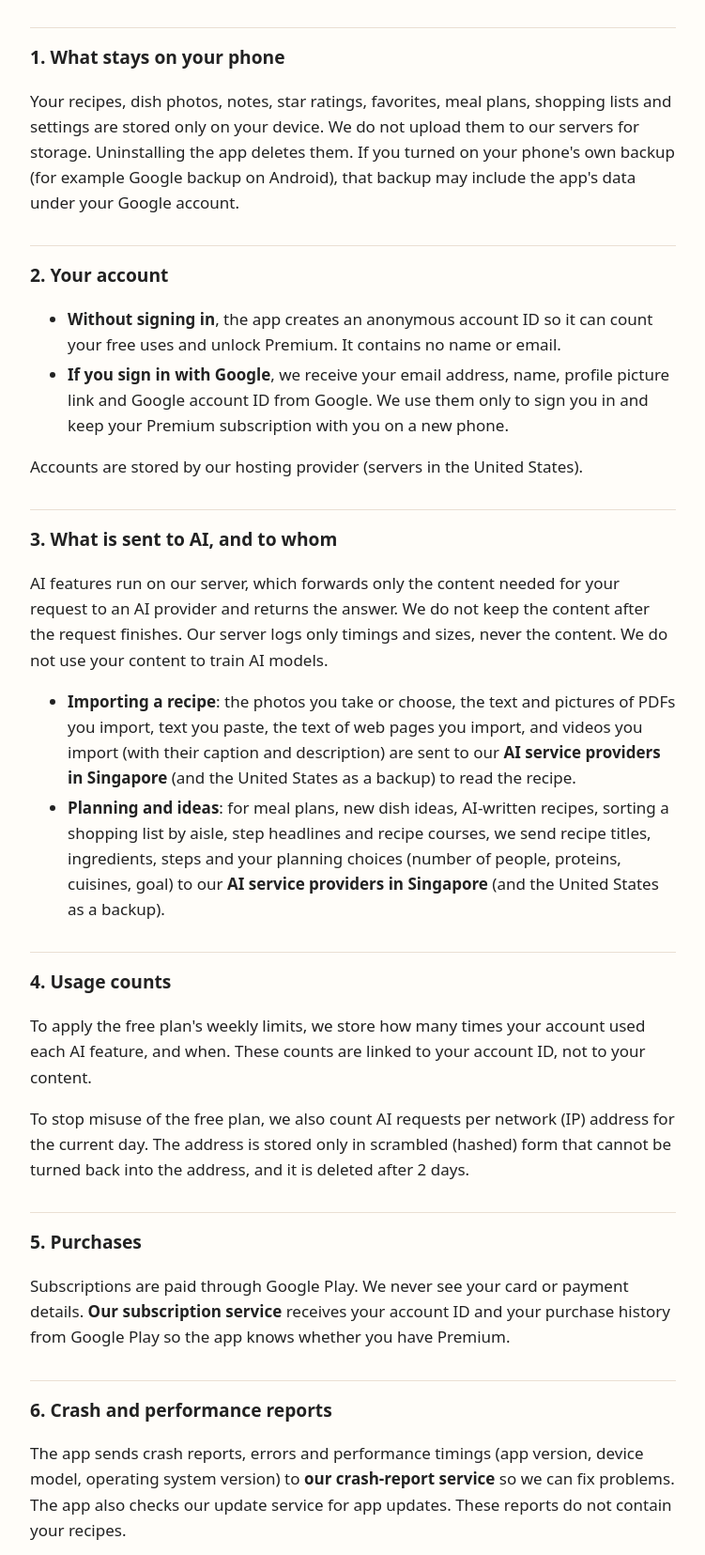
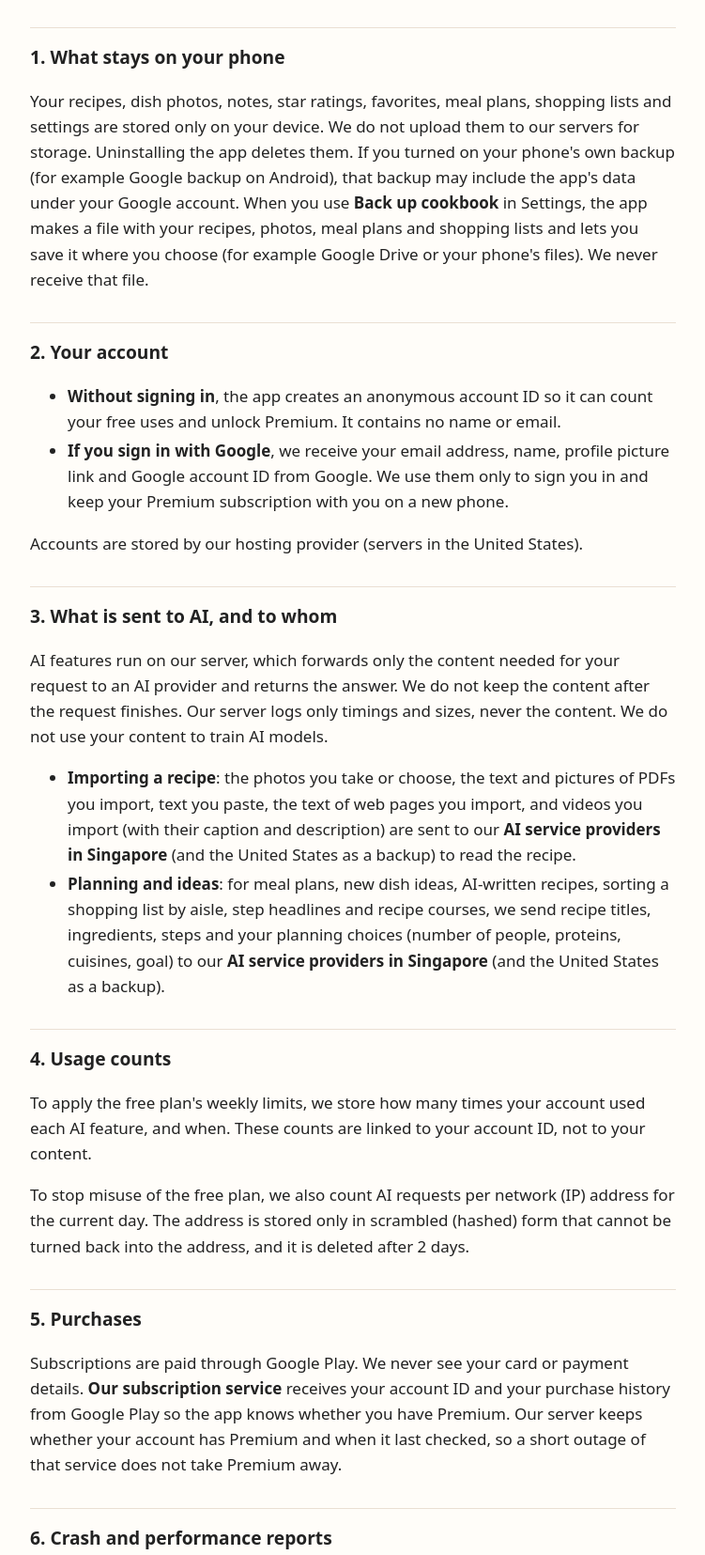
Before and after one commit to vuthanh2611/recipe-buddy, a plain HTML site: page privacy/index.html in a window 1280 px wide. Shown: the part 288-1943 px from the top of the page at 94% size, without its empty margins (264-1015 px from the left). Drawn offline with Linux system fonts and the light colour scheme.

Commit message:
privacy: cookbook backups and Premium status

```diff
--- a/privacy/index.html
+++ b/privacy/index.html
@@ -15,7 +15,7 @@
 <p>This policy explains what the Recipe Buddy app ("we", "the app") collects, why, and who else handles it. In short: your recipes stay on your phone, the things you ask the AI to read are sent to our AI providers only to answer that request, and we never sell your data or show ads.</p>
 
 <h2>1. What stays on your phone</h2>
-<p>Your recipes, dish photos, notes, star ratings, favorites, meal plans, shopping lists and settings are stored only on your device. We do not upload them to our servers for storage. Uninstalling the app deletes them. If you turned on your phone's own backup (for example Google backup on Android), that backup may include the app's data under your Google account.</p>
+<p>Your recipes, dish photos, notes, star ratings, favorites, meal plans, shopping lists and settings are stored only on your device. We do not upload them to our servers for storage. Uninstalling the app deletes them. If you turned on your phone's own backup (for example Google backup on Android), that backup may include the app's data under your Google account. When you use <strong>Back up cookbook</strong> in Settings, the app makes a file with your recipes, photos, meal plans and shopping lists and lets you save it where you choose (for example Google Drive or your phone's files). We never receive that file.</p>
 
 <h2>2. Your account</h2>
 <ul>
@@ -36,7 +36,7 @@
 <p>To stop misuse of the free plan, we also count AI requests per network (IP) address for the current day. The address is stored only in scrambled (hashed) form that cannot be turned back into the address, and it is deleted after 2 days.</p>
 
 <h2>5. Purchases</h2>
-<p>Subscriptions are paid through Google Play. We never see your card or payment details. <strong>Our subscription service</strong> receives your account ID and your purchase history from Google Play so the app knows whether you have Premium.</p>
+<p>Subscriptions are paid through Google Play. We never see your card or payment details. <strong>Our subscription service</strong> receives your account ID and your purchase history from Google Play so the app knows whether you have Premium. Our server keeps whether your account has Premium and when it last checked, so a short outage of that service does not take Premium away.</p>
 
 <h2>6. Crash and performance reports</h2>
 <p>The app sends crash reports, errors and performance timings (app version, device model, operating system version) to <strong>our crash-report service</strong> so we can fix problems. The app also checks our update service for app updates. These reports do not contain your recipes.</p>
```
